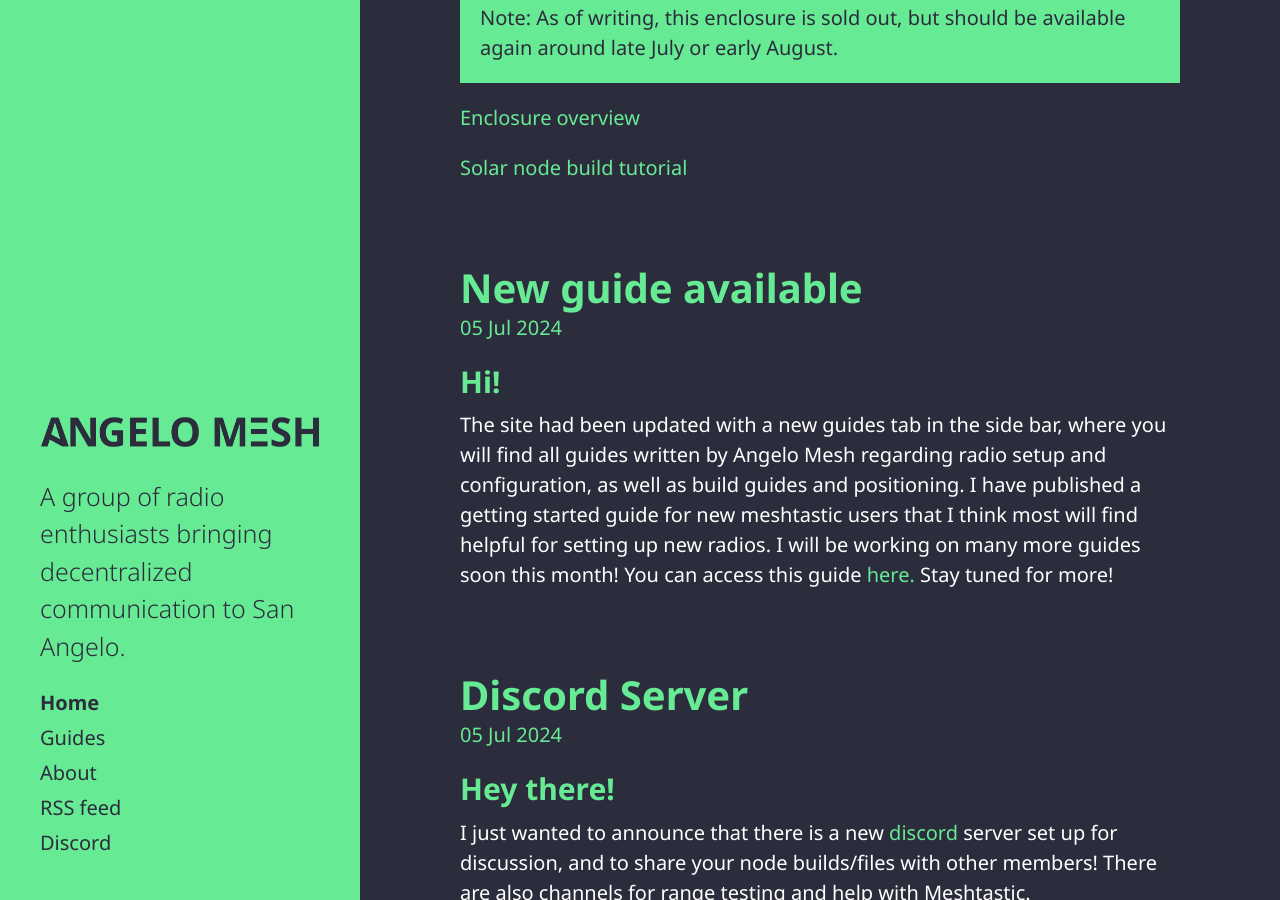
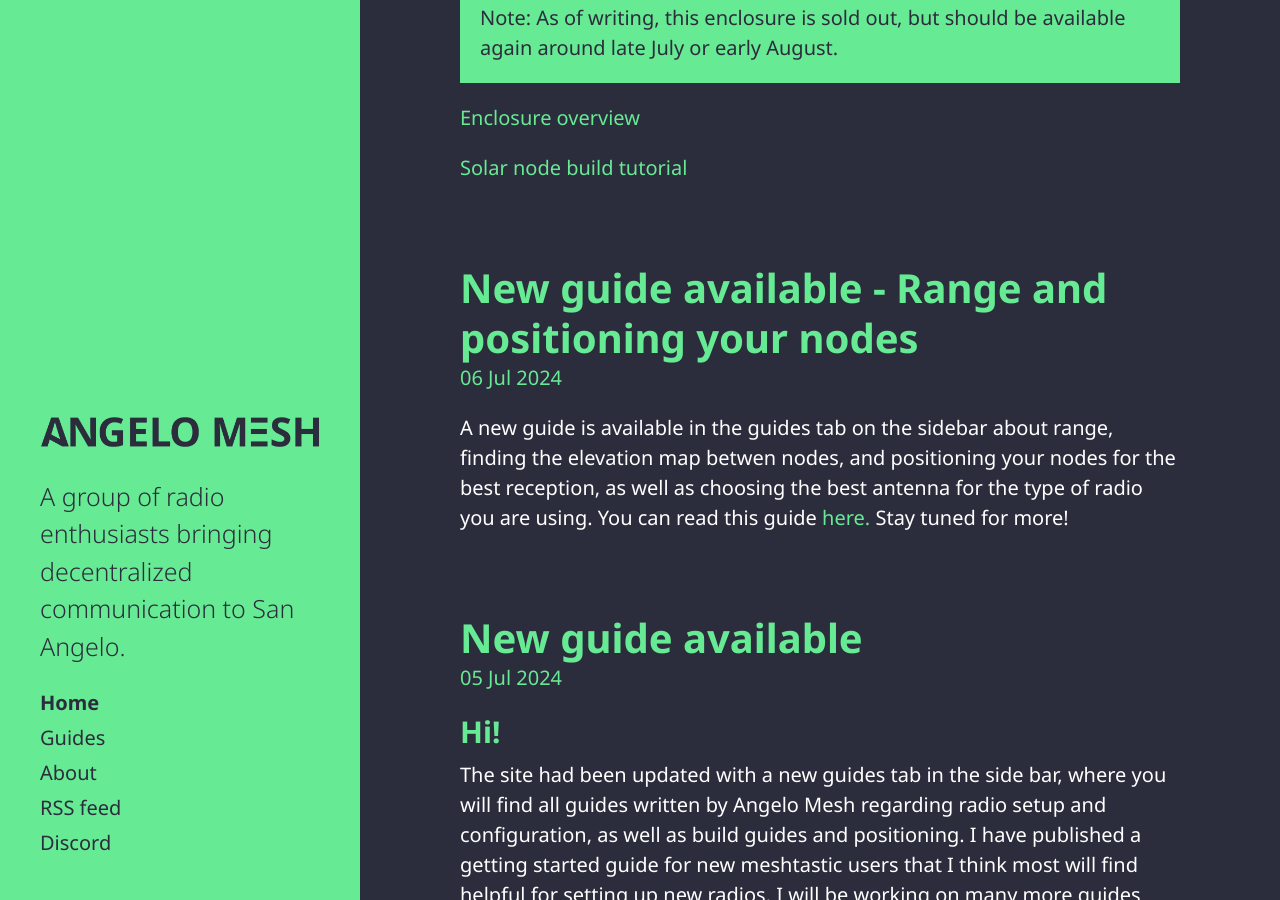
Before and after one commit to RubyMetro/angelomesh, a Jekyll site: the page built from index.html, in a window 1280 px wide and 900 px high, scrolled down 415 px. Built offline with Jekyll 4.4.1, drawn with Linux system fonts in a browser that asks for light colours; the list of posts is cut into pages by our own code.

Commit message:
new guide announcement + clarification fix

```diff
--- /dev/null
+++ b/_posts/2024-07-06-new-guide-announcement-range.md
@@ -0,0 +1,6 @@
+---
+layout: post
+title: New guide available - Range and positioning your nodes
+---
+
+A new guide is available in the guides tab on the sidebar about range, finding the elevation map betwen nodes, and positioning your nodes for the best reception, as well as choosing the best antenna for the type of radio you are using. You can read this guide [here.](/guides/range) Stay tuned for more!
```
Also changed, not shown: guides/range.md (+1 -1 lines).
